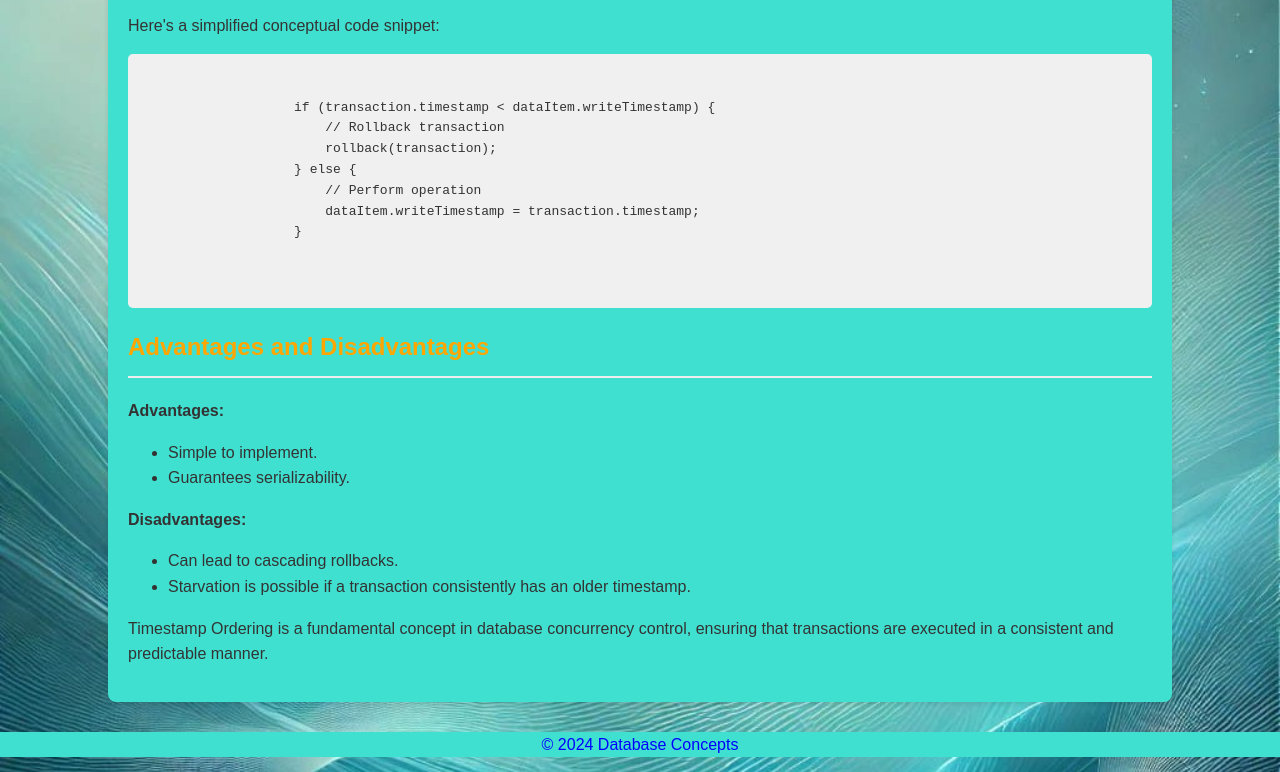
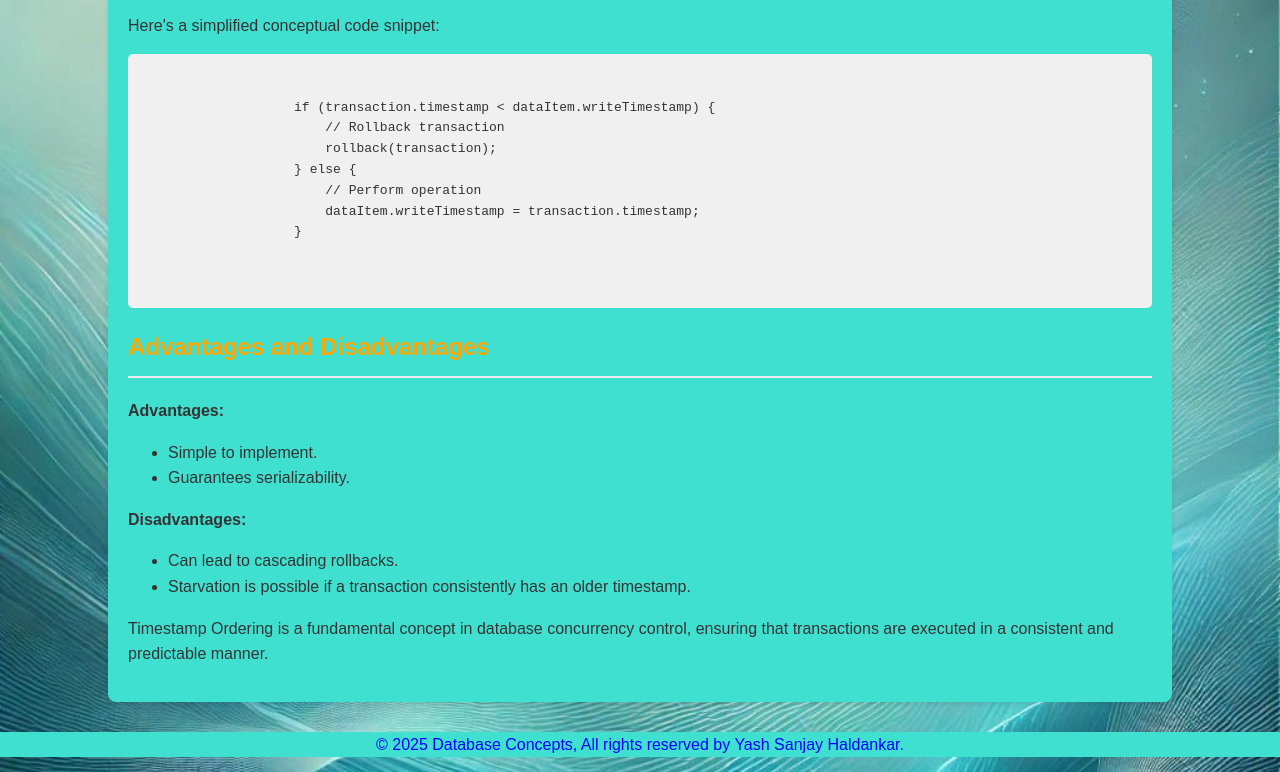
Before and after one commit to tech-man07/yash-blog, a plain HTML site: page index.html in a window 1280 px wide. Shown: the part 1677-2449 px from the top of the page. Drawn offline with Linux system fonts and the light colour scheme.

Commit message:
Update index.html

```diff
--- a/index.html
+++ b/index.html
@@ -144,7 +144,7 @@ img {
 
     </div>
     <footer class="footer">
-        <p>&copy; 2024 Database Concepts</p>
+        <p>&copy; 2025 Database Concepts, All rights reserved by Yash Sanjay Haldankar.</p>
     </footer>
 </body>
 </html>
```
